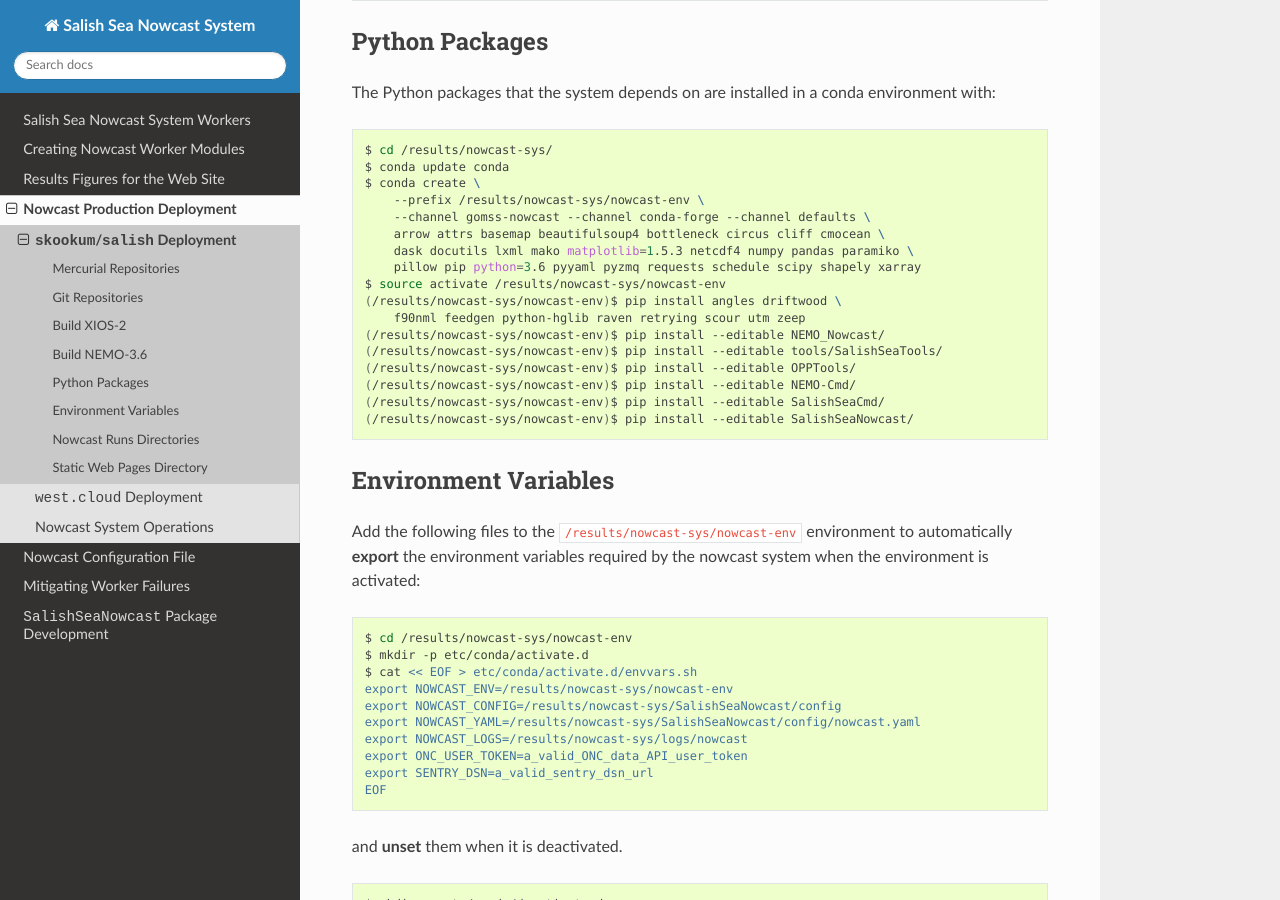
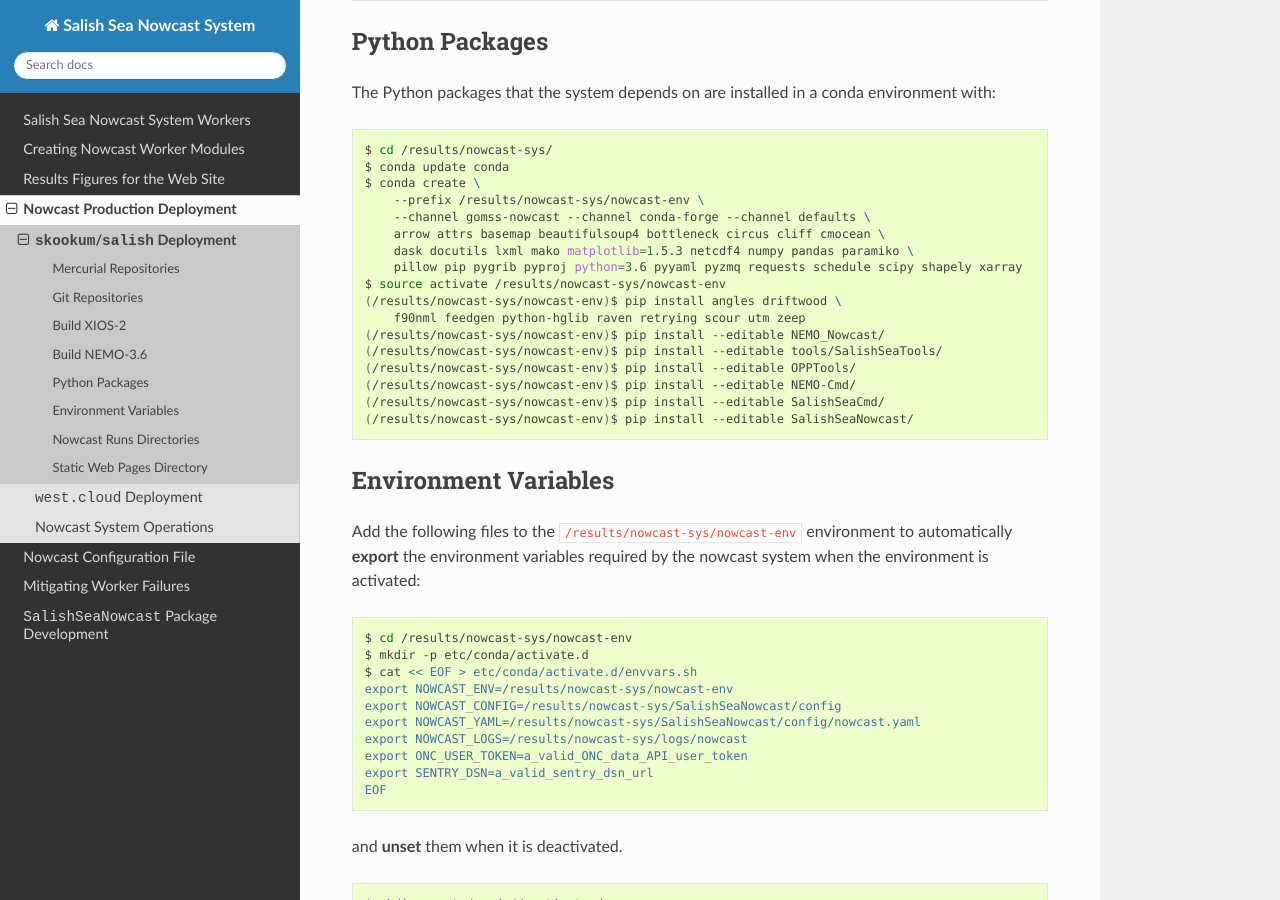
Before and after one commit to SalishSeaCast/SalishSeaNowcast, a Sphinx documentation site: the page built from docs/deployment/skookum_salish.rst, in a window 1280 px wide and 900 px high, scrolled down 1481 px. Built offline with Sphinx 7.4.7 and the Read the Docs theme 2.0.0, drawn with Linux system fonts in a browser that asks for light colours; the version number could not be read and is left out.

Commit message:
Add pygrib and pyproj packages as dependencies.

```diff
--- a/docs/deployment/skookum_salish.rst
+++ b/docs/deployment/skookum_salish.rst
@@ -110,7 +110,7 @@ The Python packages that the system depends on are installed in a conda environm
         --channel gomss-nowcast --channel conda-forge --channel defaults \
         arrow attrs basemap beautifulsoup4 bottleneck circus cliff cmocean \
         dask docutils lxml mako matplotlib=1.5.3 netcdf4 numpy pandas paramiko \
-        pillow pip python=3.6 pyyaml pyzmq requests schedule scipy shapely xarray
+        pillow pip pygrib pyproj python=3.6 pyyaml pyzmq requests schedule scipy shapely xarray
     $ source activate /results/nowcast-sys/nowcast-env
     (/results/nowcast-sys/nowcast-env)$ pip install angles driftwood \
         f90nml feedgen python-hglib raven retrying scour utm zeep
--- a/docs/deployment/west_cloud.rst
+++ b/docs/deployment/west_cloud.rst
@@ -635,7 +635,7 @@ The Python packages that the system depends on are installed in a conda environm
         --channel gomss-nowcast --channel conda-forge --channel defaults \
         arrow attrs basemap beautifulsoup4 bottleneck circus cliff cmocean \
         dask docutils lxml mako matplotlib=1.5.3 netcdf4 numpy pandas paramiko \
-        pillow pip python=3.6 pyyaml pyzmq requests schedule scipy shapely xarray
+        pillow pip pygrib pyproj python=3.6 pyyaml pyzmq requests schedule scipy shapely xarray
     $ source /nemoShare/MEOPAR/nowcast-sys/nemo_nowcast-env/bin/activate /nemoShare/MEOPAR/nowcast-sys/nemo_nowcast-env/
     (/nemoShare/MEOPAR/nowcast-sys/nowcast-env)$ pip install angles driftwood \
         f90nml feedgen python-hglib raven retrying scour utm zeep
--- a/environment-dev.yaml
+++ b/environment-dev.yaml
@@ -42,6 +42,7 @@ dependencies:
   - pillow
   - pip
   - pygrib
+  - pyproj
   - python=3.6
   - pyyaml
   - pyzmq
--- a/environment-fig-dev.yaml
+++ b/environment-fig-dev.yaml
@@ -33,6 +33,8 @@ dependencies:
   - paramiko
   - pillow
   - pip
+  - pygrib
+  - pyproj
   - python=3.6
   - pyyaml
   - pyzmq
--- a/environment-prod.yaml
+++ b/environment-prod.yaml
@@ -42,6 +42,7 @@ dependencies:
   - pillow
   - pip
   - pygrib
+  - pyproj
   - python=3.6
   - pyyaml
   - pyzmq
--- a/setup.py
+++ b/setup.py
@@ -65,6 +65,8 @@ install_requires = [
     'pandas',
     'paramiko',
     'pillow',
+    'pygrib',
+    'pyproj',
     'python-hglib',
     'raven',
     'retrying',
```
